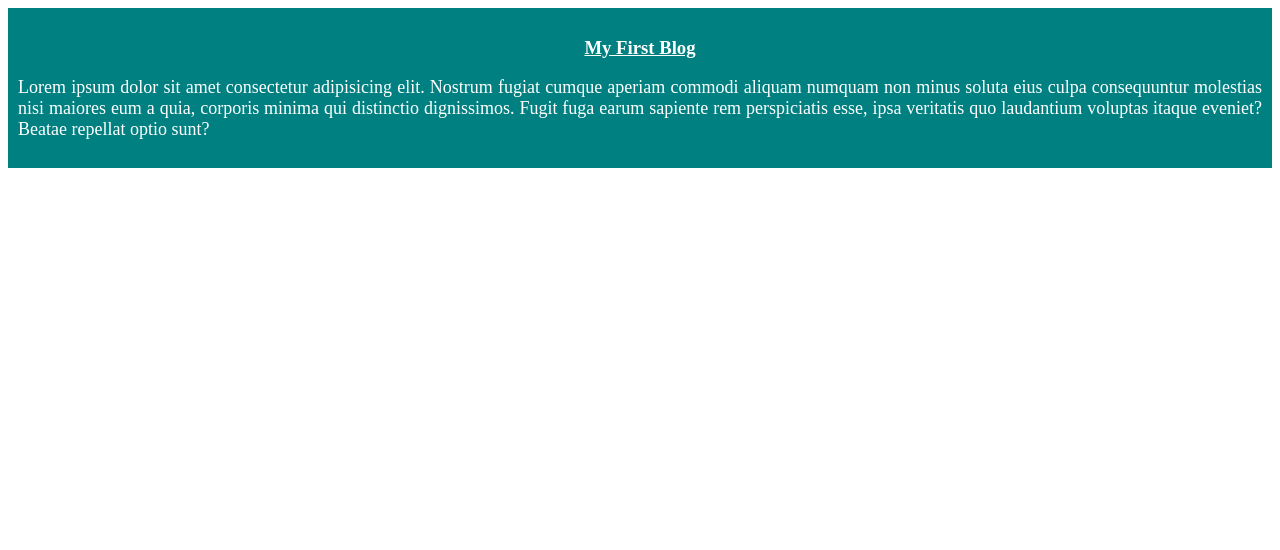
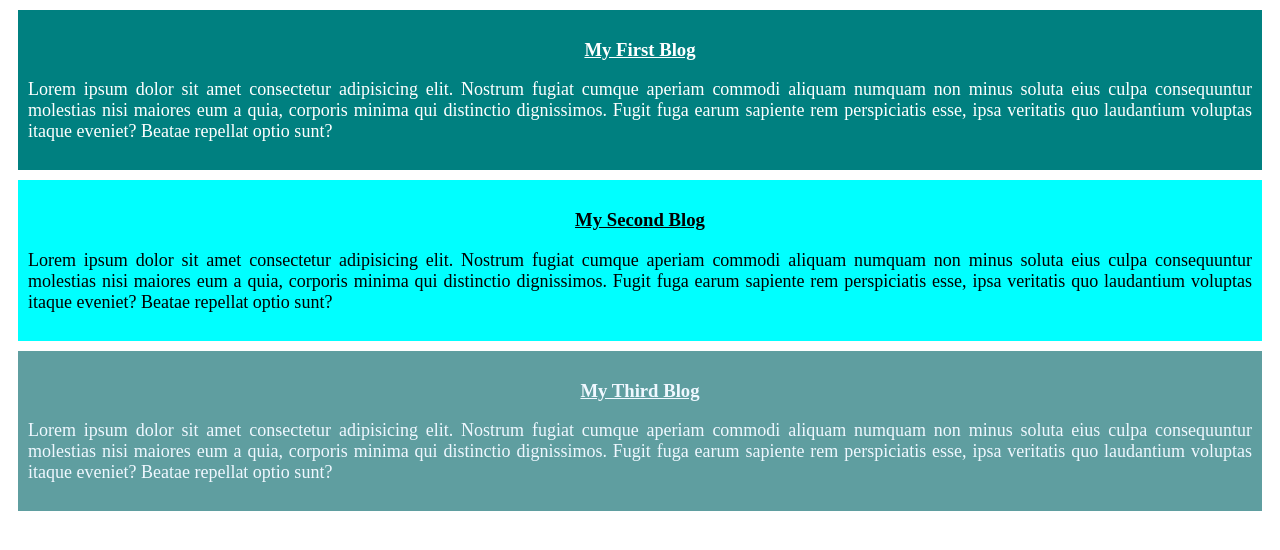
Before and after one commit to Debajit91/my-simple-website, a plain HTML site: page index.html in a window 1280 px wide. Drawn offline with Linux system fonts and the light colour scheme.

Commit message:
added the second blog

```diff
--- a/index.html
+++ b/index.html
@@ -7,8 +7,16 @@
     <link rel="stylesheet" href="styles/blog.css">
 </head>
 <body>
-    <div>
+    <div class="first">
         <h3>My First Blog</h3>
+        <p>Lorem ipsum dolor sit amet consectetur adipisicing elit. Nostrum fugiat cumque aperiam commodi aliquam numquam non minus soluta eius culpa consequuntur molestias nisi maiores eum a quia, corporis minima qui distinctio dignissimos. Fugit fuga earum sapiente rem perspiciatis esse, ipsa veritatis quo laudantium voluptas itaque eveniet? Beatae repellat optio sunt?</p>
+    </div>
+    <div class="second">
+        <h3>My Second Blog</h3>
+        <p>Lorem ipsum dolor sit amet consectetur adipisicing elit. Nostrum fugiat cumque aperiam commodi aliquam numquam non minus soluta eius culpa consequuntur molestias nisi maiores eum a quia, corporis minima qui distinctio dignissimos. Fugit fuga earum sapiente rem perspiciatis esse, ipsa veritatis quo laudantium voluptas itaque eveniet? Beatae repellat optio sunt?</p>
+    </div>
+    <div class="third">
+        <h3>My Third Blog</h3>
         <p>Lorem ipsum dolor sit amet consectetur adipisicing elit. Nostrum fugiat cumque aperiam commodi aliquam numquam non minus soluta eius culpa consequuntur molestias nisi maiores eum a quia, corporis minima qui distinctio dignissimos. Fugit fuga earum sapiente rem perspiciatis esse, ipsa veritatis quo laudantium voluptas itaque eveniet? Beatae repellat optio sunt?</p>
     </div>
 </body>
--- a/styles/blog.css
+++ b/styles/blog.css
@@ -1,7 +1,20 @@
-div{
+.first{
     background-color: teal;
     color: white;
     padding: 10px;
+    margin: 10px;
+}
+.second{
+    background-color:aqua;
+    color:black;
+    padding: 10px;
+    margin: 10px;
+}
+.third{
+    background-color:cadetblue;
+    color:aliceblue;
+    padding: 10px;
+    margin: 10px;
 }
 h3{
     text-align: center;
```
